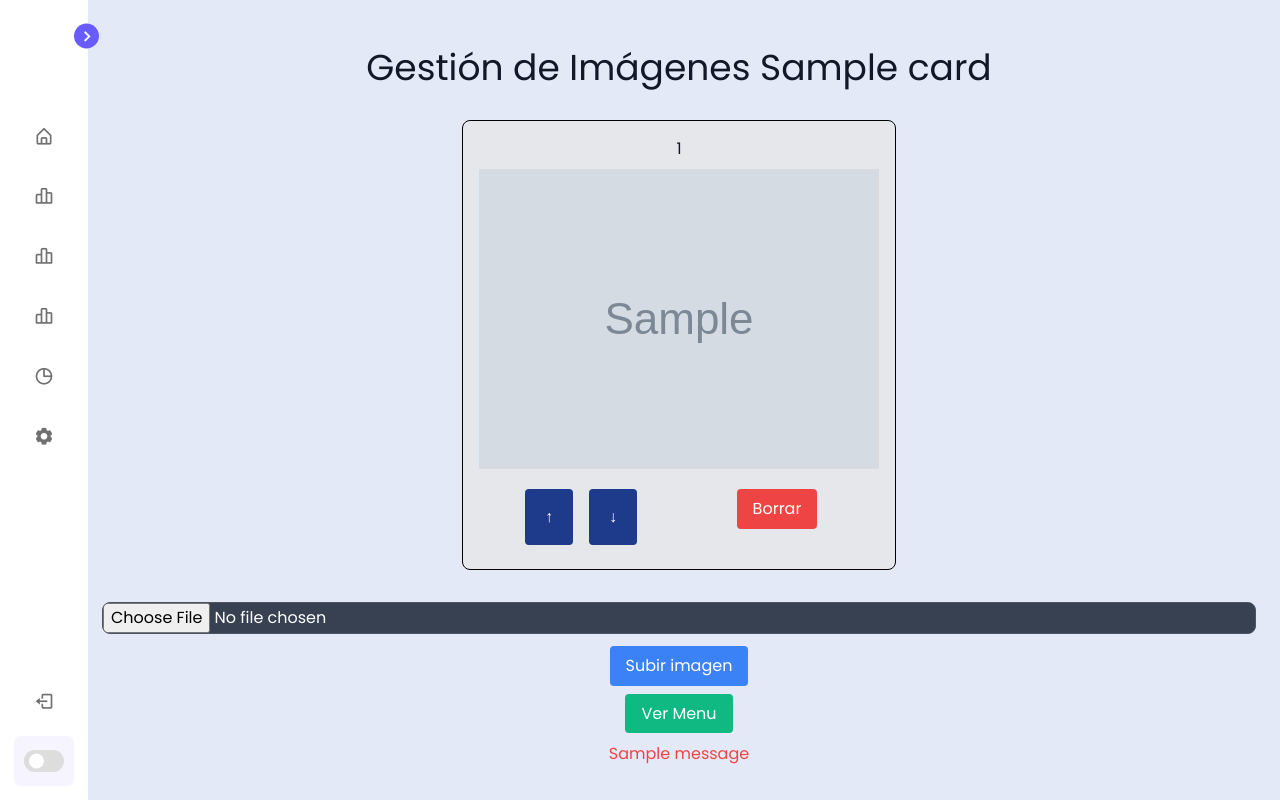
After one commit to Gerardng1330/qr-restaurante, a Django app: page /card/ in a window 1280 px wide. The commit adds this page. Run offline with Django 5.2, Linux system fonts and the light colour scheme; tables that the repository leaves empty hold one stand-in row (values such as "Sample post"); grey boxes marked "Sample" are stand-in pictures; one stand-in notice (Sample message) is shown.

Commit message:
feat: add another card

```diff
--- a/qr_app/models.py
+++ b/qr_app/models.py
@@ -8,6 +8,7 @@ from PIL import Image, ImageDraw
 class card(models.Model):
     title=models.CharField(max_length=200)
     imagen_card=models.ImageField(upload_to='card/')
+    order = models.PositiveIntegerField(default=0)
 
     def __str__(self):
         return self.title
@@ -25,7 +26,9 @@ class ImagenMuelle(models.Model):
     imagen_muelle = models.ImageField(upload_to='imagenesMuelle/')
     order = models.PositiveIntegerField(default=0)
 
-
+class ImagenOtroCard(models.Model):
+    imagen_otroCard = models.ImageField(upload_to='imagenesOtroCard/')
+    order = models.PositiveIntegerField(default=0)
 
 #tabla para guardar el usuario y la contraseña
 class LoginForm(models.Model):
--- /dev/null
+++ b/qr_app/templates/otroCard.html
@@ -0,0 +1,70 @@
+{% extends 'side.html' %}
+{% load static %}
+{% block extra_css %}
+<link rel="stylesheet" href="{% static 'css/menu_muelle.css' %}">
+{% endblock %}
+{% block title %}Dashboard{% endblock %}
+
+{% block content %}
+<div class="flex-grow p-6">
+    <h1 class="text-center text-4xl mt-6 text-gray-900 dark:text-white">Gestión de Imágenes {{card_obj.title}}</h1>
+
+    <div class="flex flex-wrap justify-center mt-4 lg:grid-cols-1 gap-40">
+        {% for imagen in imagenes %}
+        <div class="m-4 p-4 bg-gray-200 dark:bg-gray-800 border border-black rounded-lg">
+            <div class="text-center mb-2 text-gray-900 dark:text-white">{{ forloop.counter }}</div>
+            <img src="{{ imagen.imagen_otroCard.url }}" alt="Imagen" class="mb-2">
+            <div class="ml-4 mr-4 grid grid-cols-1 md:grid-cols-2 lg:grid-cols-2 gap-6 mt-5">
+                <div class="flex justify-center mb-2">
+                    <!-- Botón de mover arriba -->
+                    <form action="{% url 'otroCard' %}" method="POST" class="mr-2">
+                        {% csrf_token %}
+                        <input type="hidden" name="move_image_id" value="{{ imagen.id }}">
+                        <input type="hidden" name="move_action" value="up">
+                        <button type="submit" class="bg-blue-900 text-white px-5 py-4 rounded hover:bg-blue-600">
+                            ↑
+                        </button>
+                    </form>
+                    <!-- Botón de mover abajo -->
+                    <form action="{% url 'otroCard' %}" method="POST" class="ml-2">
+                        {% csrf_token %}
+                        <input type="hidden" name="move_image_id" value="{{ imagen.id }}">
+                        <input type="hidden" name="move_action" value="down">
+                        <button type="submit" class="bg-blue-900 text-white px-5 py-4 rounded hover:bg-blue-600">
+                            ↓
+                        </button>
+                    </form>
+                </div>
+
+                <form action="{% url 'otroCard' %}" method="POST" class="text-center">
+                    {% csrf_token %}
+                    <input type="hidden" name="delete_image_id" value="{{ imagen.id }}">
+                    <button type="submit" class="bg-red-500 text-white px-4 py-2 rounded hover:bg-red-600">Borrar</button>
+                </form>
+            </div>
+
+        </div>
+        {% endfor %}
+    </div>
+
+    <form id="uploadFormGallipan" action="{% url 'otroCard' %}" method="POST" enctype="multipart/form-data" class="text-center mt-4">
+        {% csrf_token %}
+        <div class="mb-3">
+            <input class="block w-full text-white bg-gray-700 border border-gray-600 rounded-lg cursor-pointer focus:outline-none" type="file" name="image" accept=".jpg, .jpeg, .png">
+        </div>
+        <button type="submit" class="bg-blue-500 text-white px-4 py-2 rounded hover:bg-blue-600">Subir imagen</button>
+    </form>
+
+    <div class="mt-4 text-center">
+        <a href="/menu-gallipan" class="bg-green-500 text-white px-4 py-2 rounded hover:bg-green-600">Ver Menu</a>
+    </div>
+
+    {% if messages %}
+        <div class="mt-4 text-center">
+            {% for message in messages %}
+                <div class="text-red-500">{{ message }}</div>
+            {% endfor %}
+        </div>
+    {% endif %}
+</div>
+{% endblock %}
--- a/qr_app/templates/prueba.html
+++ b/qr_app/templates/prueba.html
@@ -116,9 +116,12 @@
     <div class="bg-white p-5 rounded-lg shadow-md relative h-90">
         <img src="{% static 'img/gallipan.png' %}" alt="Gallipan" class="w-full h-60 object-cover rounded-md mb-4">
         <h3 class="text-xl font-semibold">Gallipan</h3>
+        <a href="{% url 'gestionGallipan'%}">
             <button class="bg-blue-500 hover:bg-blue-700 text-white font-bold py-2 px-4 rounded-full -ml-1">
                 Ir a la página
             </button>
+        </a>
+
         <button id="openModalButtonQR" class="ml-2 h-9 -translate-y-0.5  text-gray-500 hover:text-gray-700 focus:outline-none focus:ring-4 focus:ring-gray-300 rounded-full p-2">
             <svg xmlns="http://www.w3.org/2000/svg" fill="none" viewBox="0 0 24 24" stroke-width="1.5" stroke="currentColor" class="w-8 h-8">
                 <path stroke-linecap="round" stroke-linejoin="round" d="M3.75 4.875c0-.621.504-1.125 1.125-1.125h4.5c.621 0 1.125.504 1.125 1.125v4.5c0 .621-.504 1.125-1.125 1.125h-4.5A1.125 1.125 0 0 1 3.75 9.375v-4.5ZM3.75 14.625c0-.621.504-1.125 1.125-1.125h4.5c.621 0 1.125.504 1.125 1.125v4.5c0 .621-.504 1.125-1.125 1.125h-4.5a1.125 1.125 0 0 1-1.125-1.125v-4.5ZM13.5 4.875c0-.621.504-1.125 1.125-1.125h4.5c.621 0 1.125.504 1.125 1.125v4.5c0 .621-.504 1.125-1.125 1.125h-4.5A1.125 1.125 0 0 1 13.5 9.375v-4.5Z" />
@@ -147,9 +150,11 @@
 
         <img src="{{ card.imagen_card.url }}" alt="{{ card.title }}" class="w-full h-60 object-cover rounded-md mb-4">
         <h3 class="text-xl font-semibold">{{ card.title }}</h3>
+        <a href="{% url 'otroCard' %}">
             <button class="bg-blue-500 hover:bg-blue-700 text-white font-bold py-2 px-4 rounded-full -ml-1">
                 Ir a la página
             </button>
+        </a>
         <button class="openModalButtonDelete transform translate-y-2 p-1 bg-transparent border-none rounded hover:bg-gray-200" data-card-id="{{ card.id }}">
             <svg class="h-8 w-8 text-red-500" viewBox="0 0 24 24" fill="none" stroke="currentColor" stroke-width="2" stroke-linecap="round" stroke-linejoin="round">
               <polyline points="3 6 5 6 21 6" />
--- a/qr_app/templates/side.html
+++ b/qr_app/templates/side.html
@@ -56,7 +56,7 @@
                     </li>
                     {% for card in cards %}
                     <li class="nav-link">
-                        <a href="#">
+                        <a href="{% url 'otroCard'%}">
                             <i class='bx bx-bar-chart-alt-2 icon'></i>
                             <span class="text nav-text">{{ card.title }}</span>
                         </a>
--- a/qr_app/urls.py
+++ b/qr_app/urls.py
@@ -28,6 +28,7 @@ urlpatterns = [
     path('inicio/', views.gestion_inicio, name='inicio'),
     #links de qr
     path('gallipan/', views.gestion_gallipan, name='gestionGallipan'),
+    path('card/', views.otroCard, name='otroCard'),
     #path('muelle/', views.gestion_muelle, name='gestionMuelle'),
     path('login/gestion_de_imagenes/', views.image_management_view, name='image_management_view'),
     path('delete/<int:imagen_id>/', views.delete_image, name='delete_image'),
--- a/qr_app/views.py
+++ b/qr_app/views.py
@@ -19,7 +19,7 @@ from .forms import UserEditForm
 from .forms import SignUpForm
 from django.contrib.auth.forms import PasswordChangeForm
 from django.contrib.auth import update_session_auth_hash
-from .models import card
+from .models import card,ImagenOtroCard
 from .forms import CardForm
 
 def add_card(request):
@@ -181,6 +181,66 @@ def gestion_muelle(request):
 @login_required
 def gestion_inicio(request):
     return render(request,'inicio.html')
+
+def otroCard(request):
+    cards = card.objects.all()
+    card_obj = card.objects.first()
+    imagenes = ImagenOtroCard.objects.all().order_by('order')
+
+    if request.method == 'POST':
+        if 'delete_image_id' in request.POST:
+            imagen_id = request.POST.get('delete_image_id')
+            imagen_otroCard = get_object_or_404(ImagenOtroCard, id=imagen_id)
+            imagen_otroCard.delete()
+            messages.success(request, 'Imagen eliminada con éxito')
+
+        elif 'image' in request.FILES:
+            uploaded_image = request.FILES['image']
+            if not uploaded_image:
+                messages.error(request, 'No se seleccionó ninguna imagen.')
+            else:
+                img = Image.open(uploaded_image)
+                img.thumbnail((800, 800))  # Ajusta el tamaño de la imagen
+                temp_directory = 'C:\\tmp\\'
+                os.makedirs(temp_directory, exist_ok=True)
+                temp_image_path = os.path.join(temp_directory, uploaded_image.name)
+                img.save(temp_image_path)
+                temp_image = open(temp_image_path, 'rb')
+                temp_uploaded_image = SimpleUploadedFile(uploaded_image.name, temp_image.read())
+                nueva_imagen = ImagenOtroCard(imagen_otroCard=temp_uploaded_image)
+                nueva_imagen.save()
+                messages.success(request, 'Imagen subida a Gallipan con éxito')
+                temp_image.close()
+                os.remove(temp_image_path)
+
+        elif 'move_image_id' in request.POST:
+            image_id = request.POST['move_image_id']
+            action = request.POST['move_action']
+            image = ImagenOtroCard.objects.get(id=image_id)
+
+            if action == 'up':
+                previous_image = ImagenOtroCard.objects.filter(order__lt=image.order).order_by('-order').first()
+                if previous_image:
+                    image.order, previous_image.order = previous_image.order, image.order
+                    image.save()
+                    previous_image.save()
+            elif action == 'down':
+                next_image = ImagenOtroCard.objects.filter(order__gt=image.order).order_by('order').first()
+                if next_image:
+                    image.order, next_image.order = next_image.order, image.order
+                    image.save()
+                    next_image.save()
+
+        return redirect('otroCard')
+
+    context = {
+        'imagenes': imagenes,
+        'cards': cards,
+        'card_obj': card_obj,
+
+    }
+    return render(request, 'otroCard.html', context)
+
 
 def logout_view(request):
     logout(request)
```
Also changed, not shown: qr_app/migrations/0009_card_order.py (added), qr_app/migrations/0010_imagenotrocard.py (added), qr_app/migrations/0011_alter_imagenotrocard_imagen_otrocard.py (added). Lines whose indentation alone changed are shown as unchanged.
